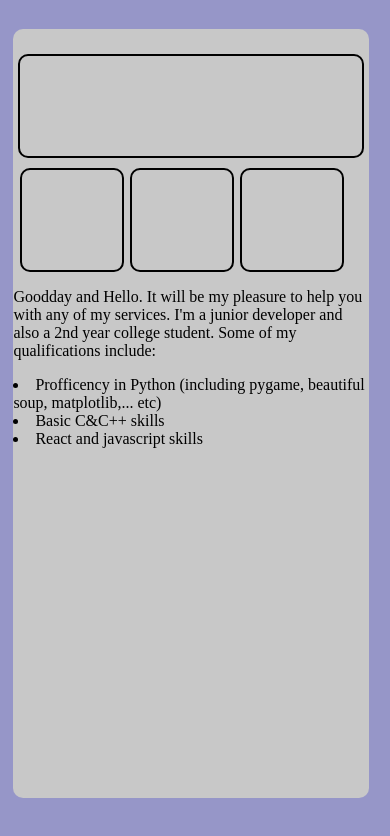
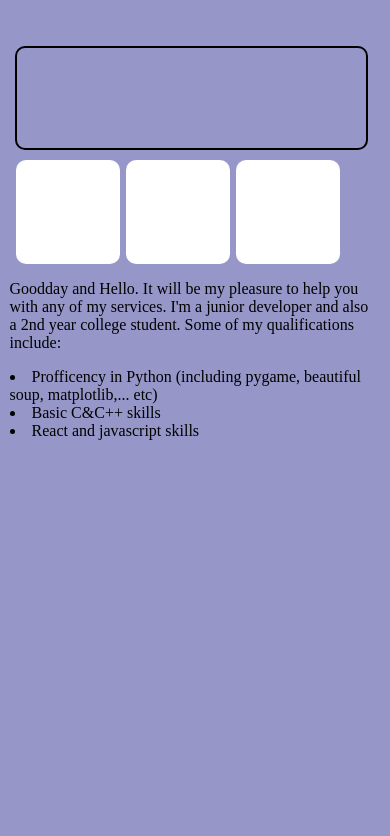
Before and after one commit to Samuel-git1/portfolio, a plain HTML site: page index.html in a window 390 px wide. Drawn offline with Linux system fonts and the light colour scheme.

Commit message:
Add files via upload

```diff
--- a/style.css
+++ b/style.css
@@ -82,8 +82,9 @@ body {
 
 @media only screen and (max-width: 600px) {
     .workspace {
-        height: 93%;
-        width: 93%;
+        height: 95%;
+        width: 95%;
+        background-color: transparent;
         grid-template-columns: 1fr;
         grid-template-rows: min-content min-content auto;
     }
@@ -98,6 +99,8 @@ body {
         grid-row: 2;
         width: 100px;
         height: 100px;
+        background-color: white;
+        border-color: transparent;
     }
 
     .info{
```
